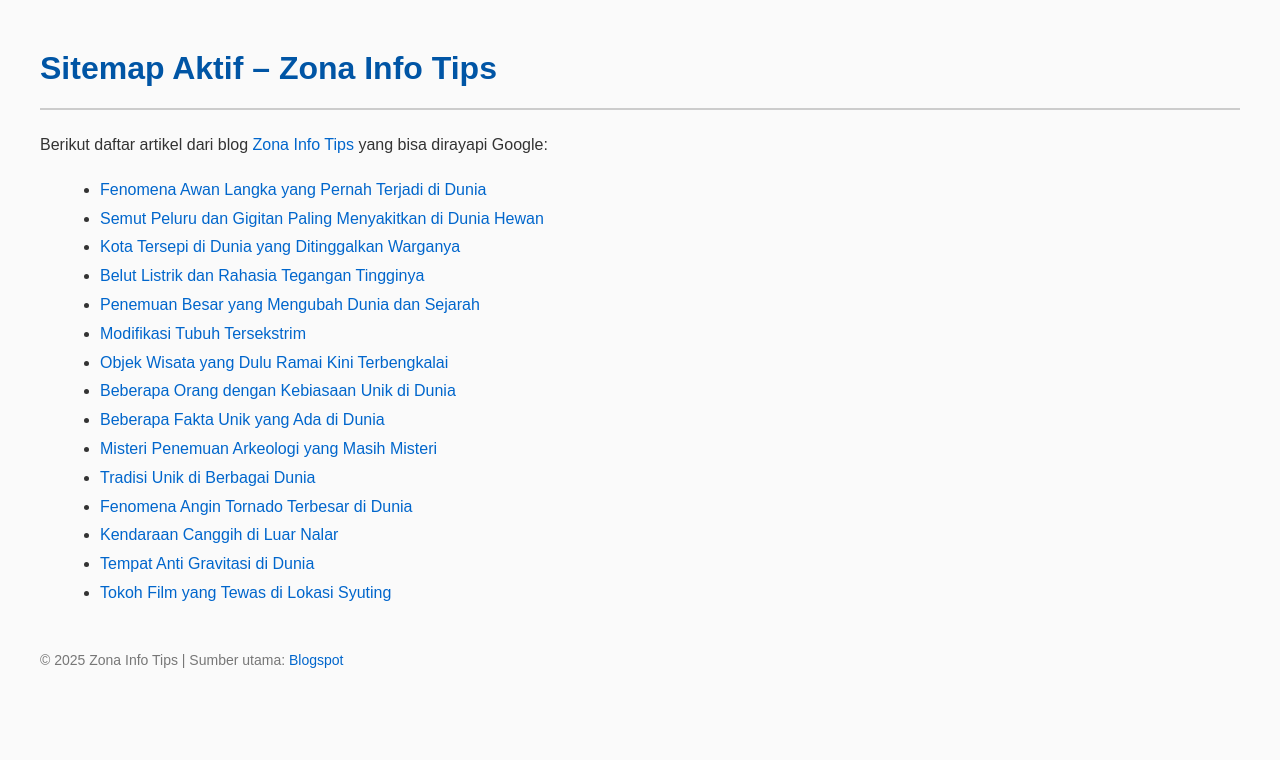
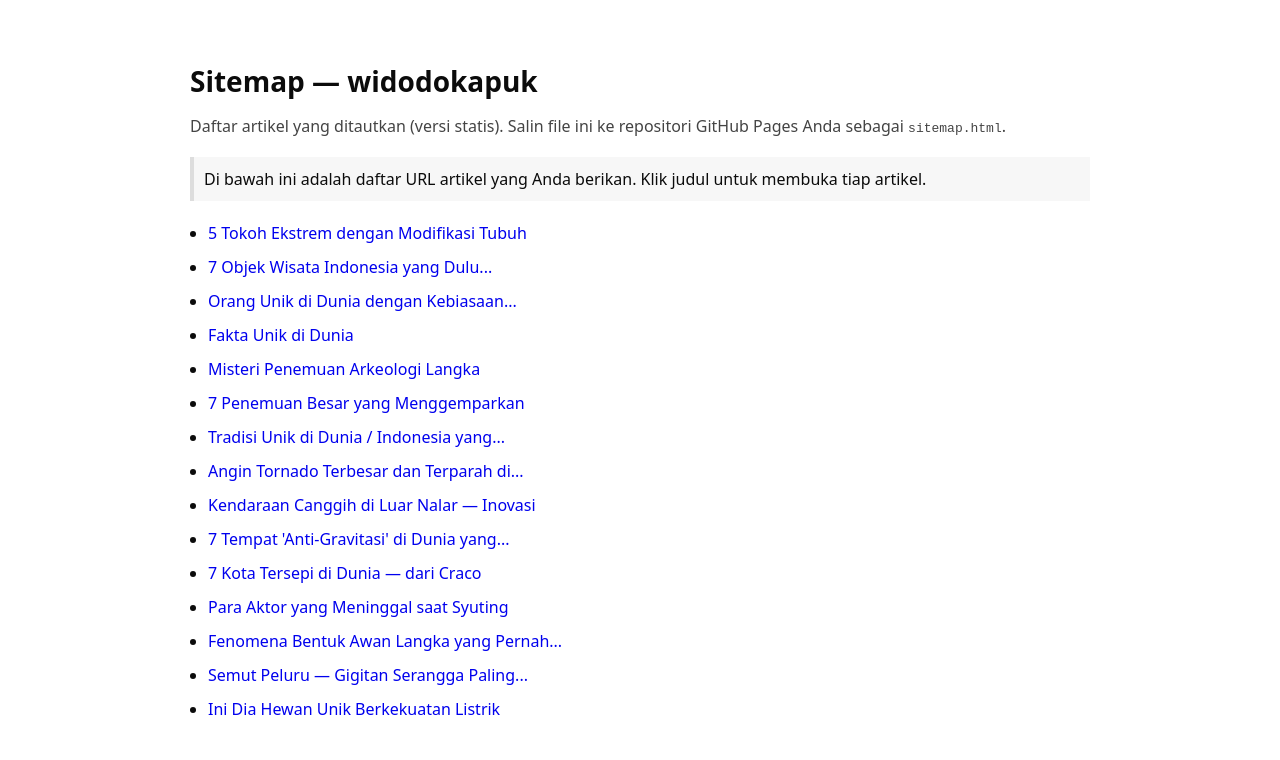
Before and after one commit to zonainfotips/blogsitemap, a plain HTML site: page index.html in a window 1280 px wide. Drawn offline with Linux system fonts and the light colour scheme.

Commit message:
Update index.html

```diff
--- a/index.html
+++ b/index.html
@@ -1,44 +1,55 @@
 <!doctype html>
 <html lang="id">
 <head>
-  <meta charset="utf-8">
-  <meta name="viewport" content="width=device-width, initial-scale=1">
-  <meta name="google-site-verification" content="DXrqx2NPtZ0csjXB5KqSSGqcPGomG_fGD5tgDXT4zB8">
-  <title>Sitemap Aktif – Zona Info Tips</title>
-  <meta name="description" content="Daftar artikel blog Zona Info Tips dari widodokapuk.blogspot.com yang membahas fenomena alam, hewan unik, dan penemuan besar.">
+  <meta charset="utf-8" />
+  <meta name="viewport" content="width=device-width,initial-scale=1" />
+  <title>Sitemap — widodokapuk</title>
+  <meta name="description" content="Sitemap halaman untuk blog widodokapuk - daftar artikel dan tautannya." />
   <style>
-    body { font-family: Arial, sans-serif; background:#fafafa; color:#333; margin:40px; line-height:1.8; }
-    h1 { color:#0055a5; border-bottom:2px solid #ccc; padding-bottom:10px; }
-    ul { list-style: disc; margin-left: 20px; }
-    a { color:#0066cc; text-decoration:none; }
-    a:hover { text-decoration:underline; }
-    footer { margin-top:40px; font-size:14px; color:#777; }
+    :root{font-family:system-ui,-apple-system,BlinkMacSystemFont,'Segoe UI',Roboto,'Helvetica Neue',Arial;line-height:1.5}
+    body{max-width:900px;margin:36px auto;padding:24px;color:#0b0b0b}
+    header{display:flex;flex-direction:column;gap:6px}
+    h1{margin:0 0 6px;font-size:28px}
+    p.lead{margin:0;color:#444}
+    ul.links{margin-top:20px;padding-left:18px}
+    li{margin:10px 0}
+    a{word-break:break-all;text-decoration:none}
+    a:hover{text-decoration:underline}
+    footer{margin-top:36px;color:#666;font-size:13px}
+    .note{background:#f7f7f7;border-left:4px solid #ddd;padding:10px;margin-top:18px}
   </style>
 </head>
 <body>
-  <h1>Sitemap Aktif – Zona Info Tips</h1>
-  <p>Berikut daftar artikel dari blog <a href="https://widodokapuk.blogspot.com" target="_blank">Zona Info Tips</a> yang bisa dirayapi Google:</p>
+  <header>
+    <h1>Sitemap — widodokapuk</h1>
+    <p class="lead">Daftar artikel yang ditautkan (versi statis). Salin file ini ke repositori GitHub Pages Anda sebagai <code>sitemap.html</code>.</p>
+  </header>
 
-  <ul>
-    <li><a href="https://widodokapuk.blogspot.com/2025/09/fenomena-bentuk-awan-langka-yang-pernah.html" target="_blank">Fenomena Awan Langka yang Pernah Terjadi di Dunia</a></li>
-    <li><a href="https://widodokapuk.blogspot.com/2025/09/semut-peluru-gigitan-serangga-paling.html" target="_blank">Semut Peluru dan Gigitan Paling Menyakitkan di Dunia Hewan</a></li>
-    <li><a href="https://widodokapuk.blogspot.com/2025/09/7-kota-tersepi-di-dunia-dari-craco.html" target="_blank">Kota Tersepi di Dunia yang Ditinggalkan Warganya</a></li>
-    <li><a href="https://widodokapuk.blogspot.com/2025/09/ini-dia-hewan-unik-berkekuatan-listrik.html" target="_blank">Belut Listrik dan Rahasia Tegangan Tingginya</a></li>
-    <li><a href="https://widodokapuk.blogspot.com/2025/09/7-penemuan-besar-yang-menggemparkan.html" target="_blank">Penemuan Besar yang Mengubah Dunia dan Sejarah</a></li>
-    <li><a href="https://widodokapuk.blogspot.com/2025/10/5-tokoh-ekstrem-dengan-modifikasi-tubuh.html" target="_blank">Modifikasi Tubuh Tersekstrim</a></li>
-    <li><a href="https://widodokapuk.blogspot.com/2025/09/7-objek-wisata-indonesia-yang-dulu.html" target="_blank">Objek Wisata yang Dulu Ramai Kini Terbengkalai</a></li>
-    <li><a href="https://widodokapuk.blogspot.com/2025/09/orang-unik-di-dunia-dengan-kebiasaan.html" target="_blank">Beberapa Orang dengan Kebiasaan Unik di Dunia</a></li>
-    <li><a href="https://widodokapuk.blogspot.com/2025/09/fakta-unik-di-dunia.html" target="_blank">Beberapa Fakta Unik yang Ada di Dunia</a></li>
-    <li><a href="https://widodokapuk.blogspot.com/2025/09/misteri-penemuan-arkeologi-langka-yang.html" target="_blank">Misteri Penemuan Arkeologi yang Masih Misteri</a></li>
-    <li><a href="https://widodokapuk.blogspot.com/2025/09/tradisi-unik-di-dunia-indonesia-yang.html" target="_blank">Tradisi Unik di Berbagai Dunia</a></li>
-    <li><a href="https://widodokapuk.blogspot.com/2025/09/angin-tornado-terbesar-dan-terparah-di.html" target="_blank">Fenomena Angin Tornado Terbesar di Dunia</a></li>
-    <li><a href="https://widodokapuk.blogspot.com/2025/09/kendaraan-canggih-di-luar-nalar-inovasi.html" target="_blank">Kendaraan Canggih di Luar Nalar</a></li>
-    <li><a href="https://widodokapuk.blogspot.com/2025/09/7-tempat-anti-gravitasi-di-dunia-yang.html" target="_blank">Tempat Anti Gravitasi di Dunia</a></li>
-    <li><a href="https://widodokapuk.blogspot.com/2025/09/para-aktor-yang-meninggal-saat-syuting.html" target="_blank">Tokoh Film yang Tewas di Lokasi Syuting</a></li>
-  </ul>
+  <section>
+    <p class="note">Di bawah ini adalah daftar URL artikel yang Anda berikan. Klik judul untuk membuka tiap artikel.</p>
+
+    <ul class="links">
+      <li><a href="https://widodokapuk.blogspot.com/2025/10/5-tokoh-ekstrem-dengan-modifikasi-tubuh.html" target="_blank" rel="noopener">5 Tokoh Ekstrem dengan Modifikasi Tubuh</a></li>
+      <li><a href="https://widodokapuk.blogspot.com/2025/09/7-objek-wisata-indonesia-yang-dulu.html" target="_blank" rel="noopener">7 Objek Wisata Indonesia yang Dulu...</a></li>
+      <li><a href="https://widodokapuk.blogspot.com/2025/09/orang-unik-di-dunia-dengan-kebiasaan.html" target="_blank" rel="noopener">Orang Unik di Dunia dengan Kebiasaan...</a></li>
+      <li><a href="https://widodokapuk.blogspot.com/2025/09/fakta-unik-di-dunia.html" target="_blank" rel="noopener">Fakta Unik di Dunia</a></li>
+      <li><a href="https://widodokapuk.blogspot.com/2025/09/misteri-penemuan-arkeologi-langka-yang.html" target="_blank" rel="noopener">Misteri Penemuan Arkeologi Langka</a></li>
+      <li><a href="https://widodokapuk.blogspot.com/2025/09/7-penemuan-besar-yang-menggemparkan.html" target="_blank" rel="noopener">7 Penemuan Besar yang Menggemparkan</a></li>
+      <li><a href="https://widodokapuk.blogspot.com/2025/09/tradisi-unik-di-dunia-indonesia-yang.html" target="_blank" rel="noopener">Tradisi Unik di Dunia / Indonesia yang...</a></li>
+      <li><a href="https://widodokapuk.blogspot.com/2025/09/angin-tornado-terbesar-dan-terparah-di.html" target="_blank" rel="noopener">Angin Tornado Terbesar dan Terparah di...</a></li>
+      <li><a href="https://widodokapuk.blogspot.com/2025/09/kendaraan-canggih-di-luar-nalar-inovasi.html" target="_blank" rel="noopener">Kendaraan Canggih di Luar Nalar — Inovasi</a></li>
+      <li><a href="https://widodokapuk.blogspot.com/2025/09/7-tempat-anti-gravitasi-di-dunia-yang.html" target="_blank" rel="noopener">7 Tempat 'Anti-Gravitasi' di Dunia yang...</a></li>
+      <li><a href="https://widodokapuk.blogspot.com/2025/09/7-kota-tersepi-di-dunia-dari-craco.html" target="_blank" rel="noopener">7 Kota Tersepi di Dunia — dari Craco</a></li>
+      <li><a href="https://widodokapuk.blogspot.com/2025/09/para-aktor-yang-meninggal-saat-syuting.html" target="_blank" rel="noopener">Para Aktor yang Meninggal saat Syuting</a></li>
+      <li><a href="https://widodokapuk.blogspot.com/2025/09/fenomena-bentuk-awan-langka-yang-pernah.html" target="_blank" rel="noopener">Fenomena Bentuk Awan Langka yang Pernah...</a></li>
+      <li><a href="https://widodokapuk.blogspot.com/2025/09/semut-peluru-gigitan-serangga-paling.html" target="_blank" rel="noopener">Semut Peluru — Gigitan Serangga Paling...</a></li>
+      <li><a href="https://widodokapuk.blogspot.com/2025/09/ini-dia-hewan-unik-berkekuatan-listrik.html" target="_blank" rel="noopener">Ini Dia Hewan Unik Berkekuatan Listrik</a></li>
+    </ul>
+  </section>
 
   <footer>
-    <p>© 2025 Zona Info Tips | Sumber utama: <a href="https://widodokapuk.blogspot.com" target="_blank">Blogspot</a></p>
+    <p>
+</p>
   </footer>
 </body>
-  </html>
+            </html>
```
